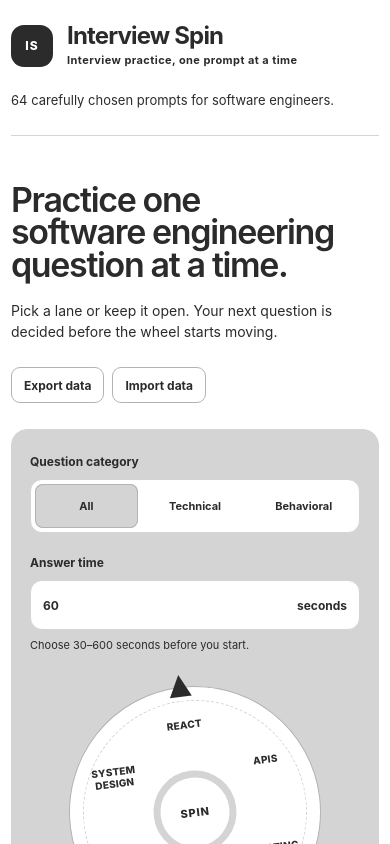
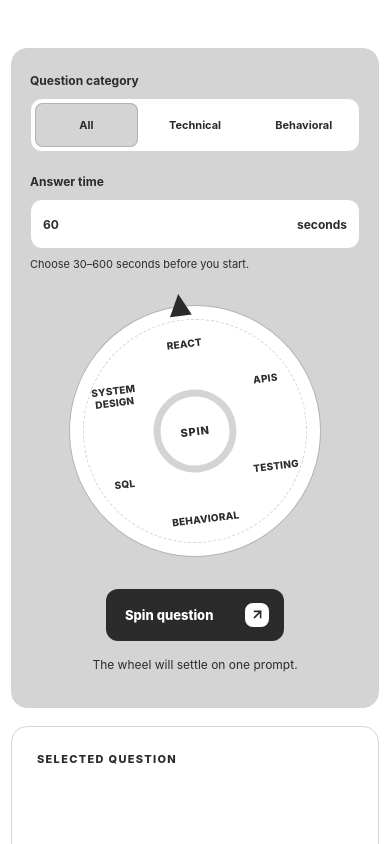
Before and after one commit to KianFratz/spinner, a React (Vite) app: page / in a window 390 px wide. Shown: the top 844 px of the page. Built offline with nearby package versions, Linux system fonts and the light colour scheme.

Commit message:
refactor: remove branding, backup controls, and related helper functions

```diff
--- a/src/App.css
+++ b/src/App.css
@@ -4,43 +4,6 @@
   margin: 0 auto;
   display: flex;
   flex-direction: column;
-}
-
-.site-header {
-  display: flex;
-  align-items: center;
-  justify-content: space-between;
-  gap: 24px;
-  padding: 34px 0 30px;
-  border-bottom: 1px solid var(--line);
-}
-
-.brand-lockup {
-  display: flex;
-  align-items: center;
-  gap: 14px;
-}
-
-.brand-mark {
-  display: grid;
-  place-items: center;
-  width: 42px;
-  height: 42px;
-  border-radius: 13px;
-  color: var(--on-accent);
-  background: var(--ink);
-  font-size: 12px;
-  font-weight: 800;
-  letter-spacing: 0.09em;
-}
-
-.brand-tagline {
-  margin: 5px 0 0;
-  color: var(--muted);
-  font-size: 11px;
-  font-weight: 750;
-  letter-spacing: 0.04em;
-  line-height: 1.3;
 }
 
 .meta-label {
@@ -59,93 +22,12 @@ p {
   margin-top: 0;
 }
 
-h1 {
-  margin-bottom: 0;
-  color: var(--ink);
-  font-size: clamp(24px, 3vw, 34px);
-  letter-spacing: -0.035em;
-  line-height: 1;
-}
-
-.header-note {
-  max-width: 240px;
-  margin-bottom: 0;
-  color: var(--muted);
-  font-size: 13px;
-  line-height: 1.5;
-  text-align: right;
-}
-
 main {
   flex: 1;
 }
 
 .practice-section {
   padding: 70px 0 44px;
-}
-
-.section-intro {
-  display: flex;
-  align-items: end;
-  justify-content: space-between;
-  gap: 40px;
-  margin-bottom: 44px;
-}
-
-.section-intro h2 {
-  max-width: 640px;
-  margin: 0;
-  color: var(--ink);
-  font-size: clamp(34px, 5.5vw, 68px);
-  font-weight: 560;
-  letter-spacing: -0.04em;
-  line-height: 0.96;
-  overflow-wrap: break-word;
-  text-wrap: balance;
-}
-
-.section-description {
-  max-width: 250px;
-  margin-bottom: 2px;
-  color: var(--muted);
-  font-size: 14px;
-  line-height: 1.55;
-}
-
-.backup-controls {
-  display: flex;
-  flex-wrap: wrap;
-  gap: 8px;
-  margin: -24px 0 26px;
-}
-
-.backup-button {
-  min-height: 36px;
-  padding: 7px 12px;
-  border: 1px solid var(--line-strong);
-  border-radius: 9px;
-  color: var(--ink);
-  background: var(--surface);
-  cursor: pointer;
-  font-size: 12px;
-  font-weight: 750;
-}
-
-.backup-button:hover {
-  border-color: var(--accent);
-  color: var(--accent);
-}
-
-.backup-button:focus-visible {
-  outline: 3px solid var(--focus-ring);
-  outline-offset: 2px;
-}
-
-.backup-message {
-  margin: -12px 0 24px;
-  color: var(--muted);
-  font-size: 13px;
-  line-height: 1.45;
 }
 
 .practice-layout {
@@ -155,7 +37,6 @@ main {
   align-items: stretch;
 }
 
-.section-intro > div,
 .practice-layout > * {
   min-width: 0;
 }
@@ -888,18 +769,6 @@ button {
   line-height: 1.5;
 }
 
-.site-footer {
-  display: flex;
-  gap: 10px;
-  padding: 20px 0 27px;
-  border-top: 1px solid var(--line);
-  color: var(--muted);
-  font-size: 11px;
-  font-weight: 700;
-  letter-spacing: 0.05em;
-  text-transform: uppercase;
-}
-
 .sr-only {
   position: absolute;
   width: 1px;
@@ -947,42 +816,8 @@ button {
     max-width: 620px;
   }
 
-  .site-header {
-    align-items: flex-start;
-    flex-direction: column;
-    padding: 24px 0;
-  }
-
-  .header-note {
-    max-width: none;
-    text-align: left;
-  }
-
   .practice-section {
     padding: 48px 0 32px;
-  }
-
-  .section-intro {
-    align-items: stretch;
-    flex-direction: column;
-    gap: 18px;
-    margin-bottom: 30px;
-  }
-
-  .section-intro > div {
-    width: 100%;
-  }
-
-  .section-intro h2 {
-    max-width: 100%;
-  }
-
-  .section-description {
-    max-width: 400px;
-  }
-
-  .backup-controls {
-    margin-top: -8px;
   }
 
   .practice-layout {
--- a/src/App.tsx
+++ b/src/App.tsx
@@ -21,10 +21,6 @@ import {
   type QuestionFilter,
 } from './lib/questionPicker'
 import { formatLocalDate } from './lib/localDate'
-import {
-  downloadActivityData,
-  parseActivityDataJson,
-} from './lib/activityStorage'
 import './App.css'
 
 const spinDurationMs = 1800
@@ -86,14 +82,12 @@ function App() {
   const activity = useActivityData()
   const pickerRef = useRef(createQuestionPicker(questions))
   const spinTimeoutRef = useRef<number | null>(null)
-  const importInputRef = useRef<HTMLInputElement | null>(null)
   const spinningRef = useRef(false)
   const completionGuardRef = useRef(false)
   const [activeFilter, setActiveFilter] = useState<QuestionFilter>('all')
   const [selectedQuestion, setSelectedQuestion] = useState<Question | null>(null)
   const [isSpinning, setIsSpinning] = useState(false)
   const [completionStatus, setCompletionStatus] = useState<'idle' | 'saved' | 'failed'>('idle')
-  const [backupMessage, setBackupMessage] = useState<string | null>(null)
   const [durationInput, setDurationInput] = useState(
     String(activity.data.timerSeconds),
   )
@@ -263,121 +257,10 @@ function App() {
     }
   }
 
-  function handleExport() {
-    const exported = downloadActivityData(activity.data)
-
-    setBackupMessage(
-      exported
-        ? 'Your Interview Spin backup was downloaded.'
-        : 'Your Interview Spin backup could not be downloaded.',
-    )
-  }
-
-  async function handleImport(event: ChangeEvent<HTMLInputElement>) {
-    const file = event.target.files?.[0]
-    event.target.value = ''
-
-    if (!file) {
-      return
-    }
-
-    let parsedBackup
-
-    try {
-      parsedBackup = parseActivityDataJson(await file.text())
-    } catch {
-      setBackupMessage('The selected backup could not be read.')
-      return
-    }
-
-    if (!parsedBackup.ok) {
-      setBackupMessage(parsedBackup.message)
-      return
-    }
-
-    const confirmed = window.confirm(
-      'Replace your current Interview Spin progress with this backup? Current progress will be replaced only after the backup is saved.',
-    )
-
-    if (!confirmed) {
-      setBackupMessage('Import cancelled. Your current progress was not changed.')
-      return
-    }
-
-    if (!activity.replaceData(parsedBackup.data)) {
-      setAnnouncement('Imported progress was not saved. Current progress was kept.')
-      return
-    }
-
-    if (spinTimeoutRef.current !== null) {
-      window.clearTimeout(spinTimeoutRef.current)
-      spinTimeoutRef.current = null
-    }
-
-    spinningRef.current = false
-    setIsSpinning(false)
-    setSelectedQuestion(null)
-    abandonRound()
-    answerTimer.setDuration(parsedBackup.data.timerSeconds)
-    setDurationInput(String(parsedBackup.data.timerSeconds))
-    setBackupMessage('Your Interview Spin backup was imported.')
-    setAnnouncement('Interview Spin backup imported successfully.')
-  }
-
   return (
     <div className="app-shell">
-      <header className="site-header">
-        <div className="brand-lockup">
-          <span className="brand-mark" aria-hidden="true">
-            IS
-          </span>
-          <div>
-            <h1>Interview Spin</h1>
-            <p className="brand-tagline">Interview practice, one prompt at a time</p>
-          </div>
-        </div>
-        <p className="header-note">{questions.length} carefully chosen prompts for software engineers.</p>
-      </header>
-
       <main>
-        <section className="practice-section" aria-labelledby="practice-heading">
-          <div className="section-intro">
-            <div>
-              <h2 id="practice-heading">Practice one software engineering question at a time.</h2>
-            </div>
-            <p className="section-description">
-              Pick a lane or keep it open. Your next question is decided before the wheel starts moving.
-            </p>
-          </div>
-
-          <div className="backup-controls" aria-label="Progress backup">
-            <button className="backup-button" type="button" onClick={handleExport}>
-              Export data
-            </button>
-            <button
-              className="backup-button"
-              type="button"
-              onClick={() => importInputRef.current?.click()}
-            >
-              Import data
-            </button>
-            <input
-              ref={importInputRef}
-              id="import-data"
-              className="sr-only"
-              type="file"
-              accept="application/json,.json"
-              onChange={handleImport}
-              aria-label="Choose Interview Spin backup file"
-            />
-          </div>
-
-          {backupMessage ? (
-            <p className="backup-message" role="status">
-              {backupMessage}
-            </p>
-          ) : null}
-
+        <div className="practice-section">
           {activity.storageMessage ? (
             <div className="storage-notice" role="alert">
               <p>{activity.storageMessage}</p>
@@ -544,16 +427,10 @@ function App() {
           <p className="sr-only" aria-live="polite">
             {announcement}
           </p>
-        </section>
+        </div>
 
         <ActivityGrid activityByDate={activity.data.activityByDate} />
       </main>
-
-      <footer className="site-footer">
-        <span>Built for focused practice.</span>
-        <span aria-hidden="true">·</span>
-        <span>Keyboard ready</span>
-      </footer>
     </div>
   )
 }
```
Also changed, not shown: 1 other file (tests, documents, lock files or other folders).
